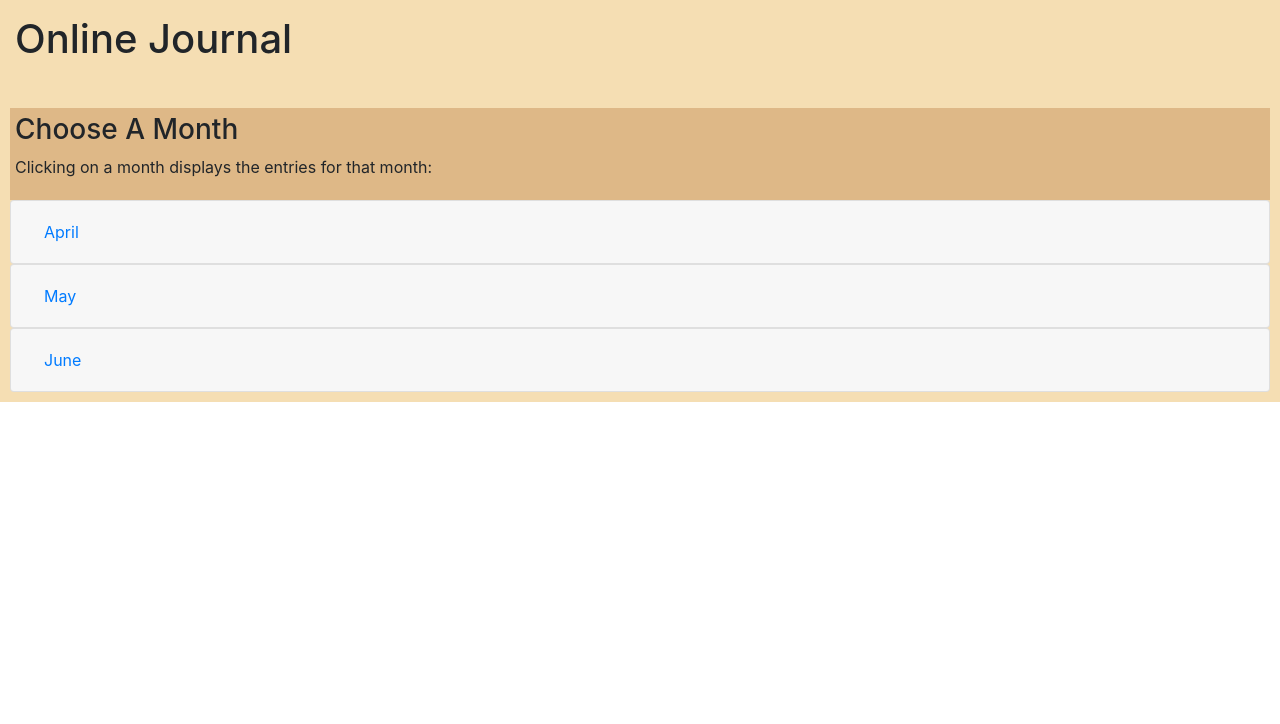
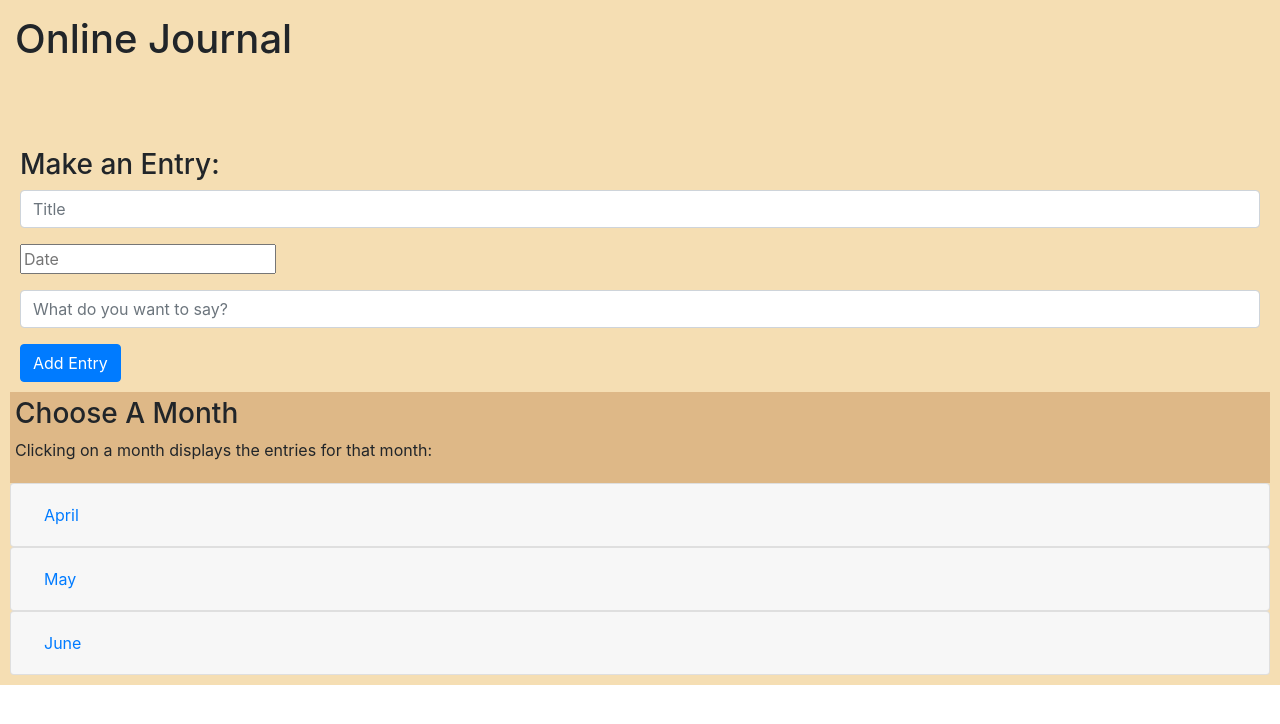
Before and after one commit to S-McCarthy-20080681/final-webapp, a React (Create React App) app: page / in a window 1280 px wide. Shown: the top 724 px of the page. Built offline with nearby package versions, Linux system fonts and the light colour scheme.

Commit message:
Added static entry form

```diff
--- a/src/App.js
+++ b/src/App.js
@@ -3,6 +3,7 @@ import './App.css';
 import Layout from './components/layout/Layout';
 import Timelogs from './containers/Timelog/Timelogs';
 import '../node_modules/bootstrap/dist/css/bootstrap.css';
+import EntryForm from './components/form/EntryForm';
 
 function App() {
   return (
--- /dev/null
+++ b/src/components/form/EntryForm.js
@@ -0,0 +1,27 @@
+import React, { Component } from "react";
+import './form.css';
+
+export default class EntryForm extends Component {
+    render() {
+        return (
+            <form>
+                <h3>Make an Entry:</h3>
+                <div className="form-group">
+                    <input type="text"
+                        className="form-control"
+                        placeholder="Title"></input>
+                </div>
+                <div className="form-group">
+                    <input type="text"
+                    placeholder="Date"></input>
+                </div>
+                <div className="form-group">
+                    <input type="text"
+                    className="form-control"
+                    placeholder="What do you want to say?"></input>
+                </div>
+                <button type="submit" className="btn btn-primary">Add Entry</button>
+            </form>
+        );
+    }
+}
--- /dev/null
+++ b/src/components/form/form.css
@@ -0,0 +1,4 @@
+.form {
+    margin-top: 30px;
+    padding: 10px;
+}
--- a/src/components/layout/Layout.js
+++ b/src/components/layout/Layout.js
@@ -1,7 +1,11 @@
 import React from 'react';
+import EntryForm from '../form/EntryForm';
 
 const layout = (props) => (
     <div>
+        <div className="form">
+            <EntryForm />
+        </div>
         <div className="toolbar">
             <h3>Choose A Month</h3>
                 <p>Clicking on a month displays the entries for that month:</p>
```
Also changed, not shown: src/stories/asgnStories.js (+4 -0 lines).
